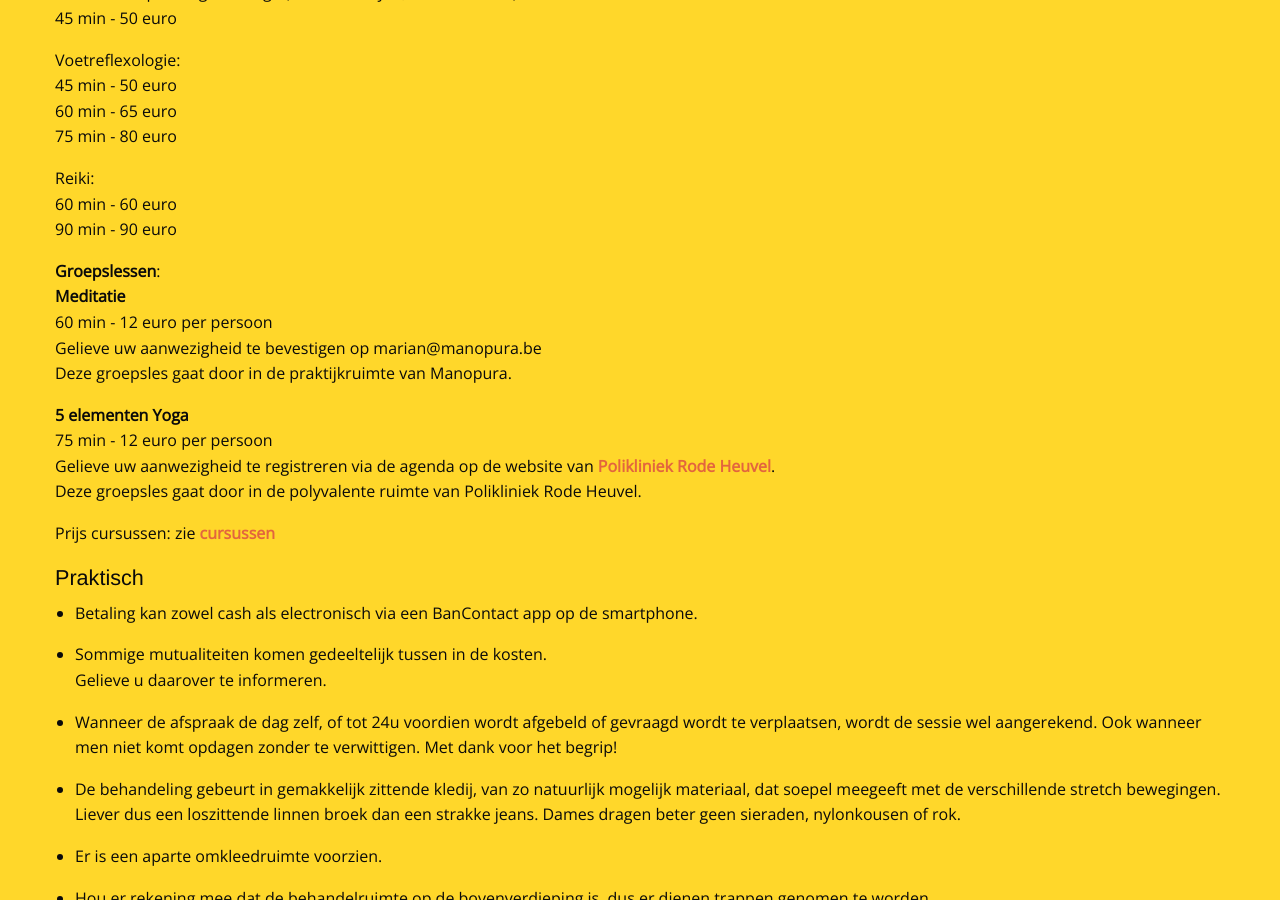
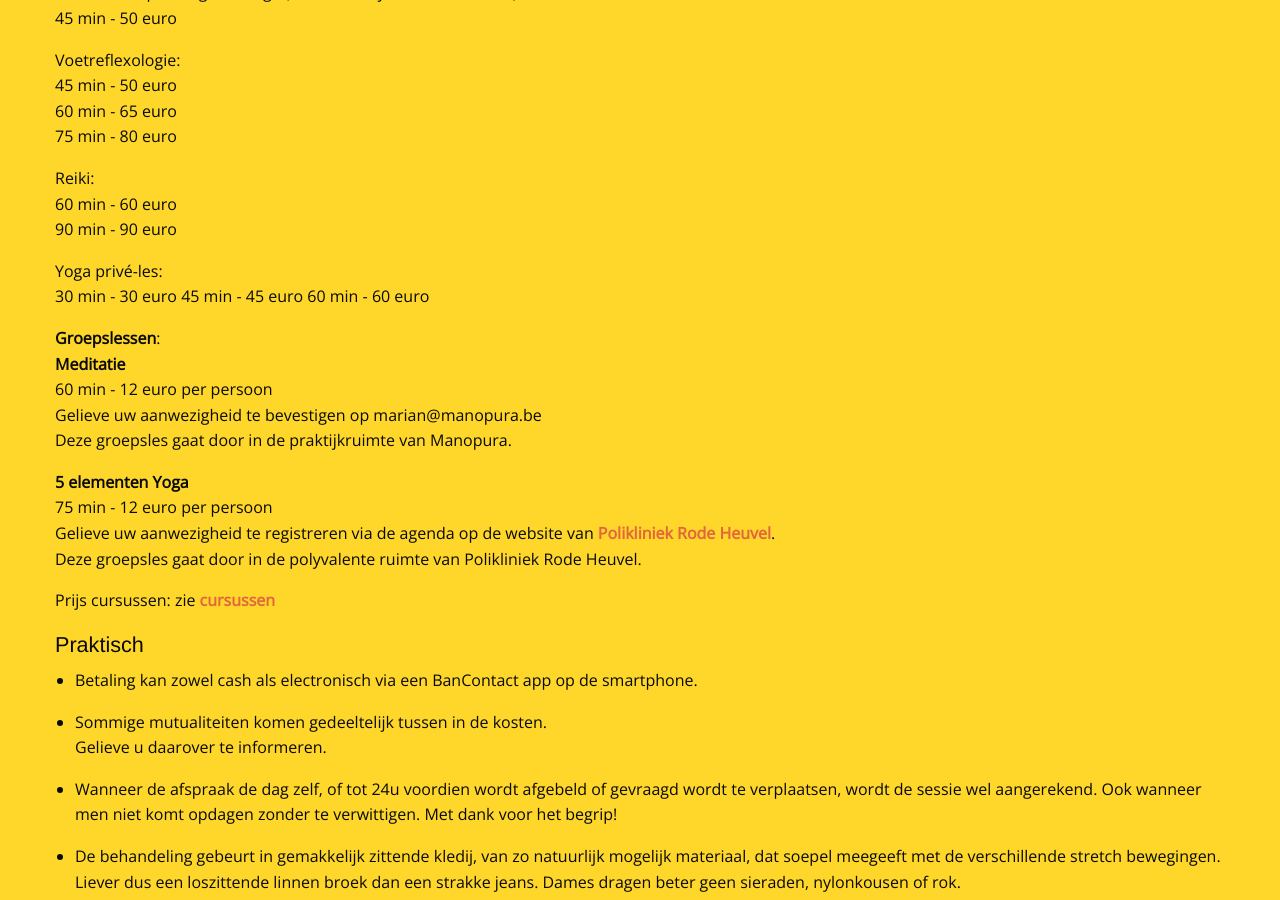
Before and after one commit to manopura/manopura.github.io, a Jekyll site: the page built from praktisch.md, in a window 1280 px wide and 900 px high, scrolled down 464 px. Built offline with Jekyll 4.4.1, drawn with Linux system fonts in a browser that asks for light colours; nearby versions of some CDN libraries; our own code applies the rules of GitHub Pages for plain Markdown files.

Commit message:
Update praktisch.md

```diff
--- a/praktisch.md
+++ b/praktisch.md
@@ -28,6 +28,12 @@ Reiki:
 60 min - 60 euro
 90 min - 90 euro
 
+Yoga privé-les:
+30 min - 30 euro
+45 min - 45 euro
+60 min - 60 euro
+
+
 **Groepslessen**:
 **Meditatie**
 60 min - 12 euro per persoon
@@ -38,6 +44,7 @@ Deze groepsles gaat door in de praktijkruimte van Manopura.
 75 min - 12 euro per persoon
 Gelieve uw aanwezigheid te registreren via de agenda op de website van [**Polikliniek Rode Heuvel**](https://www.polikliniek-rodeheuvel.be).
 Deze groepsles gaat door in de polyvalente ruimte van Polikliniek Rode Heuvel.
+
 
 Prijs cursussen: zie [**cursussen**](http://www.manopura.be/cursussen.html)
 
```
